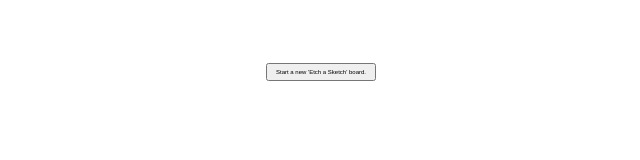
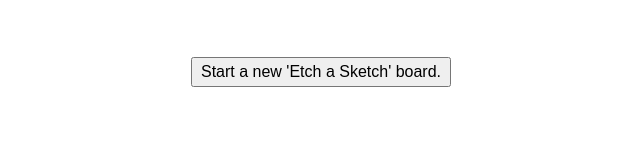
Before and after one commit to Yael-GR/etch-a-sketch, a plain HTML site: page index.html in a window 1280 px wide. Shown: the whole page, without its empty margins (319-959 px from the left). Drawn offline with Linux system fonts and the light colour scheme.

Commit message:
Change button size

```diff
--- a/style.css
+++ b/style.css
@@ -18,7 +18,7 @@ body {
 }
 
 #start {
-    font-size: 6px;
+    font-size: 16px;
     width: fit-content;
     padding: 4px 8px;
     flex-shrink: 0;
```
